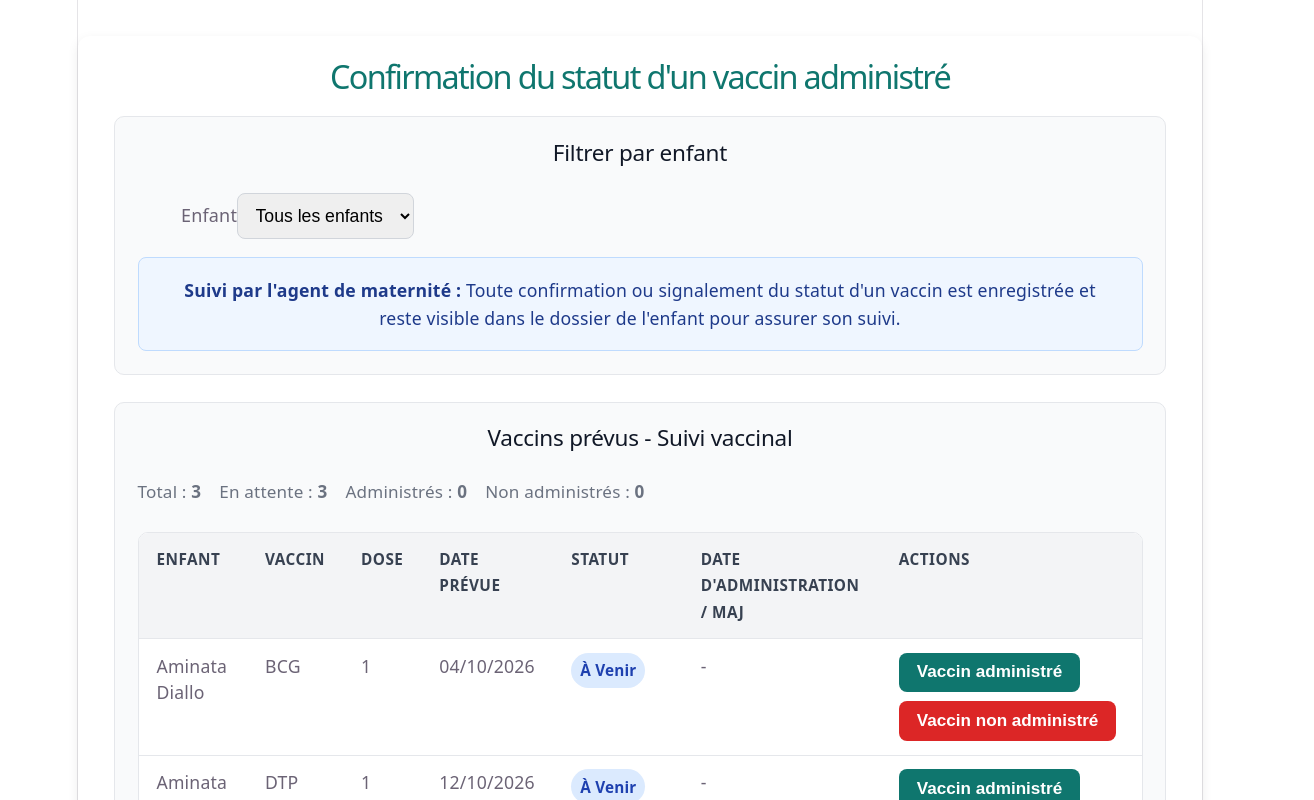
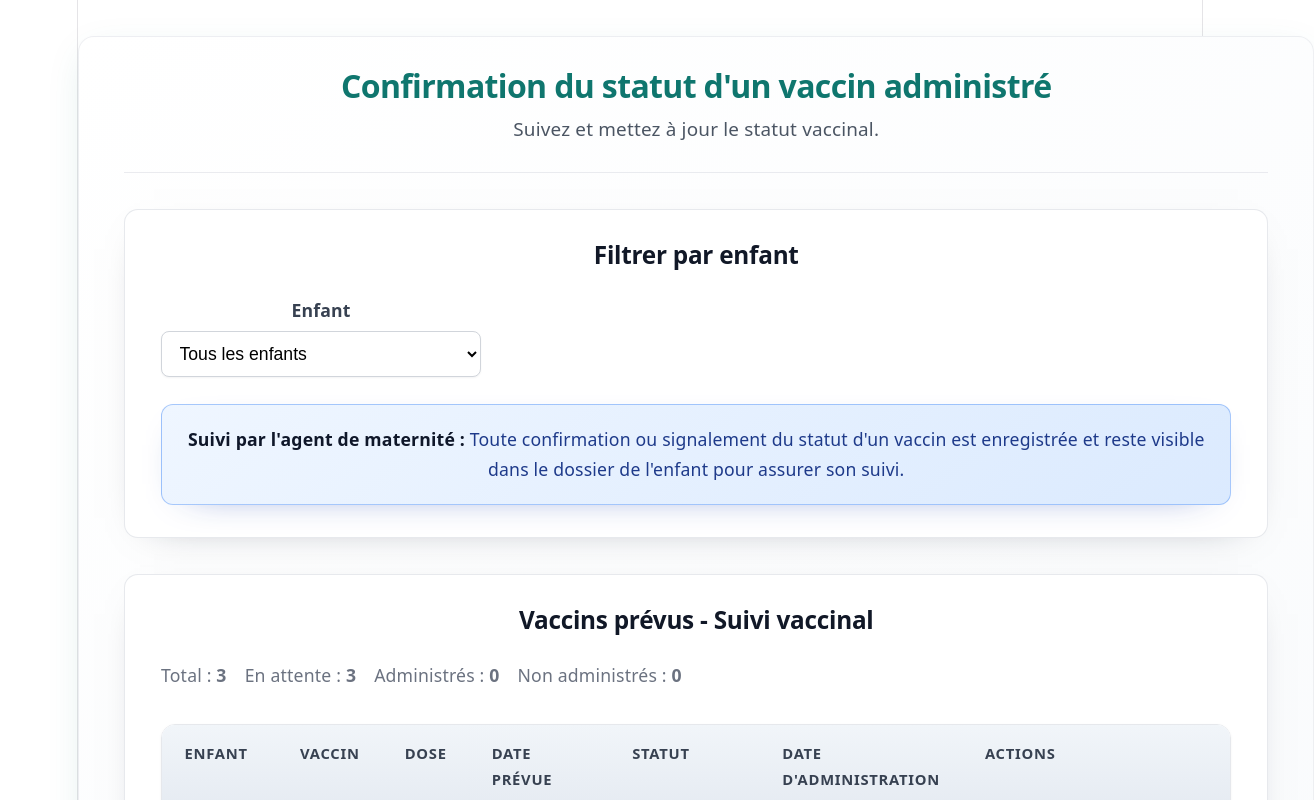
Before and after one commit to KazeHolloway/s17-genesis-enroll-baby, a React (Vite) app in the folder frontend/: page / in a window 1280 px wide. Shown: the top 800 px of the page, 1314 px wide, since content can reach past the window. Built offline with nearby package versions, Linux system fonts and the light colour scheme.

Commit message:
feat: amélioration de l'interface de confirmation du statut vaccinal avec ajout d'un sous-titre et mise à jour du style

```diff
--- a/frontend/src/pages/confirmation-statut-vaccin/ConfirmationStatutVaccin.tsx
+++ b/frontend/src/pages/confirmation-statut-vaccin/ConfirmationStatutVaccin.tsx
@@ -143,7 +143,7 @@ const ConfirmationStatutVaccin = () => {
 
   return (
     <div className="container-confirmation">
-      <h1>Confirmation du statut d'un vaccin administré</h1>
+      <div className="header"><h1>Confirmation du statut d'un vaccin administré</h1><p className="header-subtitle">Suivez et mettez à jour le statut vaccinal.</p></div>
 
       <section className="form-section">
         <h2>Filtrer par enfant</h2>
--- a/frontend/src/pages/confirmation-statut-vaccin/confirmation.css
+++ b/frontend/src/pages/confirmation-statut-vaccin/confirmation.css
@@ -1,82 +1,225 @@
 .container-confirmation {
-  max-width: 1100px;
+  max-width: 1200px;
   margin: 2rem auto;
-  padding: 1.5rem 2rem;
-  background-color: #ffffff;
-  border-radius: 12px;
-  box-shadow: 0 4px 12px rgba(0, 0, 0, 0.08);
+  padding: 2rem 2.5rem;
+  background: linear-gradient(145deg, #ffffff 0%, #f8fafc 100%);
+  border-radius: 16px;
+  box-shadow: 0 10px 40px -10px rgba(15, 118, 110, 0.15);
   display: flex;
   flex-direction: column;
-  gap: 1.5rem;
+  gap: 2rem;
+  border: 1px solid rgba(229, 231, 235, 0.6);
 }
 
-.container-confirmation h1 {
+.header {
+  display: flex;
+  flex-direction: column;
+  align-items: center;
+  gap: 0.75rem;
   text-align: center;
-  font-size: 1.8rem;
+  padding-bottom: 1.5rem;
+  border-bottom: 1px solid rgba(229, 231, 235, 0.8);
+}
+
+.header-icon {
+  width: 64px;
+  height: 64px;
+  border-radius: 50%;
+  background: radial-gradient(circle at 50% 40%, #0f766e 0%, #0d615a 100%);
+  display: flex;
+  align-items: center;
+  justify-content: center;
+  color: #ffffff;
+  box-shadow: 0 12px 40px -20px #0f766e;
+  margin-bottom: 0.25rem;
+}
+
+.header h1 {
+  font-size: clamp(1.5rem, 2.5vw, 2.25rem);
   color: #0f766e;
   margin: 0;
+  font-weight: 700;
+  letter-spacing: -0.02em;
 }
 
-.container-confirmation h2 {
-  font-size: 1.25rem;
-  color: #111827;
-  margin: 0 0 0.5rem 0;
+.header-subtitle {
+  color: #4b5563;
+  max-width: 640px;
+  line-height: 1.7;
+  font-size: clamp(0.98rem, 1.5vw, 1.05rem);
 }
 
 .form-section {
   display: flex;
   flex-direction: column;
-  gap: 1rem;
-  padding: 1.25rem;
-  border: 1px solid #e5e7eb;
-  border-radius: 10px;
-  background-color: #f9fafb;
+  gap: 1.5rem;
+  padding: 1.75rem 2rem;
+  border: 1px solid rgba(229, 231, 235, 0.9);
+  border-radius: 14px;
+  background: #ffffff;
+  box-shadow: 0 1px 0 rgba(255, 255, 255, 0.8) inset, 0 10px 40px -30px rgba(15, 23, 42, 0.5);
 }
 
-.info-box {
-  padding: 1rem 1.25rem;
-  background-color: #eff6ff;
-  border: 1px solid #bfdbfe;
-  border-radius: 8px;
-  color: #1e3a8a;
+.section-header {
+  display: flex;
+  flex-direction: column;
+  gap: 0.5rem;
+}
+
+.form-section h2 {
+  font-size: clamp(1.1rem, 2vw, 1.35rem);
+  color: #111827;
+  margin: 0;
+  font-weight: 700;
+  letter-spacing: -0.01em;
+}
+
+.section-description {
+  color: #6b7280;
   font-size: 0.98rem;
   line-height: 1.6;
 }
 
+.filter-bar {
+  display: flex;
+  flex-wrap: wrap;
+  align-items: flex-end;
+  justify-content: space-between;
+  gap: 1rem 1.25rem;
+  padding: 1rem 1.25rem;
+  border-radius: 12px;
+  background: linear-gradient(145deg, #f9fafb 0%, #ffffff 100%);
+  border: 1px solid rgba(229, 231, 235, 0.9);
+}
+
+.form-group {
+  display: flex;
+  flex-direction: column;
+  gap: 0.45rem;
+  min-width: min(280px, 100%);
+}
+
+.form-group label {
+  font-weight: 600;
+  font-size: 0.98rem;
+  color: #374151;
+}
+
+.form-group select {
+  padding: 0.65rem 0.85rem;
+  border: 1px solid #d1d5db;
+  border-radius: 10px;
+  font-size: 1rem;
+  background-color: #ffffff;
+  transition: border-color 0.2s ease, box-shadow 0.2s ease;
+  box-shadow: 0 1px 2px rgba(15, 23, 42, 0.05);
+}
+
+.form-group select:focus {
+  outline: none;
+  border-color: #0f766e;
+  box-shadow: 0 0 0 3px rgba(15, 118, 110, 0.15);
+}
+
+.stats-grid {
+  display: flex;
+  flex-wrap: wrap;
+  gap: 0.75rem 1rem;
+  justify-content: flex-end;
+}
+
+.stat-pill {
+  display: inline-flex;
+  align-items: center;
+  gap: 0.4rem;
+  padding: 0.4rem 0.75rem;
+  border-radius: 999px;
+  background: #ffffff;
+  border: 1px solid rgba(229, 231, 235, 0.95);
+  box-shadow: 0 1px 2px rgba(15, 23, 42, 0.05);
+  color: #4b5563;
+  font-size: 0.96rem;
+}
+
+.stat-pill strong {
+  color: #111827;
+}
+
+.stat-pill.total {
+  border-color: rgba(14, 165, 233, 0.4);
+  background: rgba(239, 246, 255, 0.9);
+  color: #1e40af;
+}
+
+.stat-pill.attente {
+  border-color: rgba(59, 130, 246, 0.35);
+  background: rgba(219, 234, 254, 0.9);
+  color: #1e40af;
+}
+
+.stat-pill.effectue {
+  border-color: rgba(34, 197, 94, 0.4);
+  background: rgba(220, 252, 231, 0.95);
+  color: #166534;
+}
+
+.stat-pill.non-administre {
+  border-color: rgba(248, 113, 113, 0.45);
+  background: rgba(254, 226, 226, 0.95);
+  color: #991b1b;
+}
+
+.info-box {
+  padding: 1.05rem 1.25rem;
+  background: linear-gradient(145deg, #eff6ff 0%, #dbeafe 100%);
+  border: 1px solid rgba(59, 130, 246, 0.4);
+  border-radius: 12px;
+  color: #1e3a8a;
+  font-size: 0.98rem;
+  line-height: 1.75;
+  box-shadow: 0 10px 40px -30px rgba(30, 64, 175, 0.9);
+}
+
+.info-box strong {
+  color: #0f172a;
+}
+
 .info-box.warning {
-  background-color: #fef3c7;
-  border-color: #fcd34d;
+  background: linear-gradient(145deg, #fef3c7 0%, #fde68a 100%);
+  border-color: rgba(252, 211, 77, 0.6);
   color: #92400e;
 }
 
 .info-box.success {
-  background-color: #dcfce7;
-  border-color: #86efac;
+  background: linear-gradient(145deg, #dcfce7 0%, #bbf7d0 100%);
+  border-color: rgba(134, 239, 172, 0.6);
   color: #166534;
 }
 
 .table-wrapper {
   overflow-x: auto;
-  border: 1px solid #e5e7eb;
-  border-radius: 10px;
+  border: 1px solid rgba(229, 231, 235, 0.95);
+  border-radius: 14px;
+  box-shadow: 0 1px 3px rgba(15, 23, 42, 0.05);
 }
 
 .table-confirmation {
   width: 100%;
-  border-collapse: collapse;
+  border-collapse: separate;
+  border-spacing: 0;
   background-color: #ffffff;
-  min-width: 820px;
+  min-width: 860px;
 }
 
 .table-confirmation thead {
-  background-color: #f3f4f6;
+  background: linear-gradient(180deg, #f8fafc 0%, #f1f5f9 100%);
 }
 
 .table-confirmation th,
 .table-confirmation td {
-  padding: 0.75rem 1rem;
+  padding: 0.85rem 1.25rem;
   text-align: left;
-  border-bottom: 1px solid #e5e7eb;
+  border-bottom: 1px solid rgba(229, 231, 235, 0.9);
   font-size: 0.98rem;
   vertical-align: top;
 }
@@ -85,43 +228,64 @@
   font-weight: 700;
   color: #374151;
   text-transform: uppercase;
-  letter-spacing: 0.03em;
-  font-size: 0.85rem;
+  letter-spacing: 0.05em;
+  font-size: 0.82rem;
+  position: sticky;
+  top: 0;
+  background: linear-gradient(180deg, #f1f5f9 0%, #e2e8f0 100%);
+  z-index: 1;
+  box-shadow: inset 0 -1px 0 rgba(148, 163, 184, 0.4);
+}
+
+.table-confirmation tbody tr {
+  transition: background-color 0.15s ease, box-shadow 0.15s ease;
 }
 
 .table-confirmation tbody tr:hover {
-  background-color: #f9fafb;
+  background-color: rgba(248, 250, 252, 0.9);
+  box-shadow: inset 4px 0 0 rgba(15, 118, 110, 0.25);
+}
+
+.table-confirmation tbody tr:last-child td {
+  border-bottom: none;
 }
 
 .badge {
   display: inline-flex;
   align-items: center;
-  padding: 0.25rem 0.5rem;
+  gap: 0.35rem;
+  padding: 0.35rem 0.65rem;
   border-radius: 999px;
-  font-size: 0.85rem;
+  font-size: 0.9rem;
   font-weight: 600;
   text-transform: capitalize;
   white-space: nowrap;
+  box-shadow: 0 1px 2px rgba(15, 23, 42, 0.08);
+  letter-spacing: 0.01em;
 }
 
 .badge-a_venir {
-  background-color: #dbeafe;
+  background: linear-gradient(145deg, #dbeafe 0%, #bfdbfe 100%);
   color: #1e40af;
+  border: 1px solid rgba(59, 130, 246, 0.4);
 }
 
 .badge-effectue {
-  background-color: #dcfce7;
+  background: linear-gradient(145deg, #dcfce7 0%, #bbf7d0 100%);
   color: #166534;
+  border: 1px solid rgba(34, 197, 94, 0.45);
 }
 
 .badge-en_retard {
-  background-color: #fef3c7;
+  background: linear-gradient(145deg, #fef3c7 0%, #fde68a 100%);
   color: #92400e;
+  border: 1px solid rgba(252, 211, 77, 0.55);
 }
 
 .badge-non_administre {
-  background-color: #fee2e2;
+  background: linear-gradient(145deg, #fee2e2 0%, #fecaca 100%);
   color: #991b1b;
+  border: 1px solid rgba(248, 113, 113, 0.5);
 }
 
 .actions {
@@ -132,54 +296,100 @@
 }
 
 .btn {
-  padding: 0.55rem 1rem;
+  padding: 0.55rem 1.05rem;
   font-weight: 600;
-  border-radius: 8px;
-  border: none;
+  border-radius: 10px;
+  border: 1px solid transparent;
   cursor: pointer;
-  transition: background-color 0.2s ease, transform 0.1s ease;
-  font-size: 0.95rem;
+  transition: all 0.2s ease;
+  font-size: 0.96rem;
   white-space: nowrap;
+  box-shadow: 0 1px 2px rgba(15, 23, 42, 0.05);
+  display: inline-flex;
+  align-items: center;
+  gap: 0.4rem;
 }
 
 .btn:active {
   transform: scale(0.995);
 }
 
+.btn:focus-visible {
+  outline: none;
+  box-shadow: 0 0 0 3px rgba(15, 118, 110, 0.25);
+}
+
 .btn-primary {
-  background-color: #0f766e;
+  background: linear-gradient(145deg, #0f766e 0%, #0d615a 100%);
   color: #ffffff;
+  border-color: rgba(13, 97, 90, 0.4);
 }
 
 .btn-primary:hover {
-  background-color: #0d615a;
+  filter: brightness(1.02);
+  box-shadow: 0 8px 30px -18px #0f766e;
 }
 
 .btn-danger {
-  background-color: #dc2626;
+  background: linear-gradient(145deg, #dc2626 0%, #b91c1c 100%);
   color: #ffffff;
+  border-color: rgba(185, 28, 28, 0.4);
 }
 
 .btn-danger:hover {
-  background-color: #b91c1c;
+  filter: brightness(1.02);
+  box-shadow: 0 8px 30px -18px #dc2626;
 }
 
 .btn-secondary {
-  background-color: #e5e7eb;
+  background: linear-gradient(145deg, #f8fafc 0%, #e5e7eb 100%);
   color: #374151;
+  border-color: rgba(209, 213, 219, 0.9);
 }
 
 .btn-secondary:hover {
-  background-color: #d1d5db;
+  background: linear-gradient(145deg, #f1f5f9 0%, #d1d5db 100%);
 }
 
 .empty-state {
-  padding: 1.25rem;
+  padding: 2rem 1.25rem;
   text-align: center;
   color: #6b7280;
+  display: flex;
+  flex-direction: column;
+  align-items: center;
+  gap: 0.75rem;
+}
+
+.empty-state-icon {
+  width: 56px;
+  height: 56px;
+  border-radius: 50%;
+  background: rgba(229, 231, 235, 0.6);
+  display: flex;
+  align-items: center;
+  justify-content: center;
+  color: #9ca3af;
+}
+
+.empty-state p {
+  margin: 0;
+  font-size: 1.02rem;
+  color: #4b5563;
 }
 
 .muted {
   color: #6b7280;
-  font-size: 0.95rem;
+  font-size: 0.98rem;
 }
+
+.footer-note {
+  display: block;
+  margin-top: 0.75rem;
+  padding: 0.85rem 1rem;
+  border-radius: 12px;
+  background: rgba(249, 250, 251, 0.95);
+  border: 1px solid rgba(229, 231, 235, 0.95);
+  color: #4b5563;
+  line-height: 1.8;
+}
```
